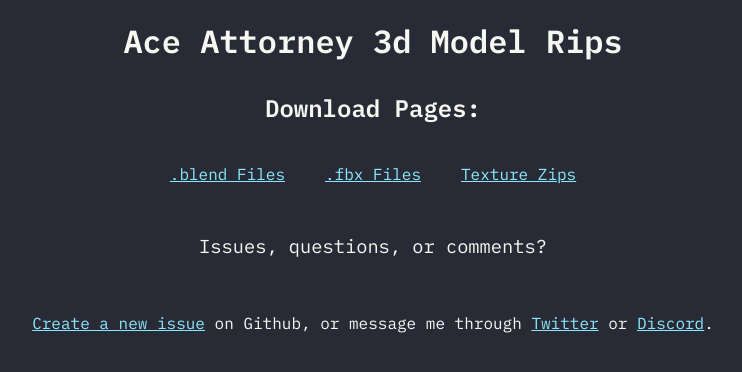
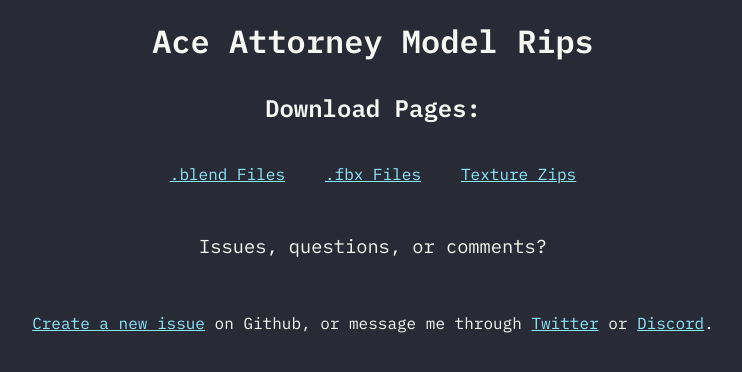
Before and after one commit to gothzag/gothzag.github.io, a plain HTML site: page AAModelRips/AAModelRipsIndex.html in a window 1280 px wide. Shown: the whole page, without its empty margins (267-1009 px from the left). Drawn offline with Linux system fonts and the light colour scheme.

Commit message:
Update AAModelRipsIndex.html

```diff
--- a/AAModelRips/AAModelRipsIndex.html
+++ b/AAModelRips/AAModelRipsIndex.html
@@ -4,6 +4,8 @@
   <link rel="preconnect" href="https://fonts.googleapis.com">
   <link rel="preconnect" href="https://fonts.gstatic.com" crossorigin>
   <link href="https://fonts.googleapis.com/css2?family=IBM+Plex+Mono:ital,wght@0,400;0,500;0,600;0,700;1,400;1,500;1,600;1,700&display=swap" rel="stylesheet" rel="stylesheet" type="text/css" href="https://wytchbolt.github.io/styles.css">
+  <title>Ace Attorney Blend Model Rips</title>
+  <link rel="shortcut icon" type="image/x-icon" href="https://wytchbolt.s3.us-east-2.amazonaws.com/favicon.ico">
   <style>
     body {
       background: #282a36;
@@ -72,7 +74,7 @@
   </style>
 
 <body>
-  <h1>Ace Attorney 3d Model Rips</h1>
+  <h1>Ace Attorney Model Rips</h1>
   <main>
     <h2>Download Pages:</h2>
     <div class="flex-container">
```
